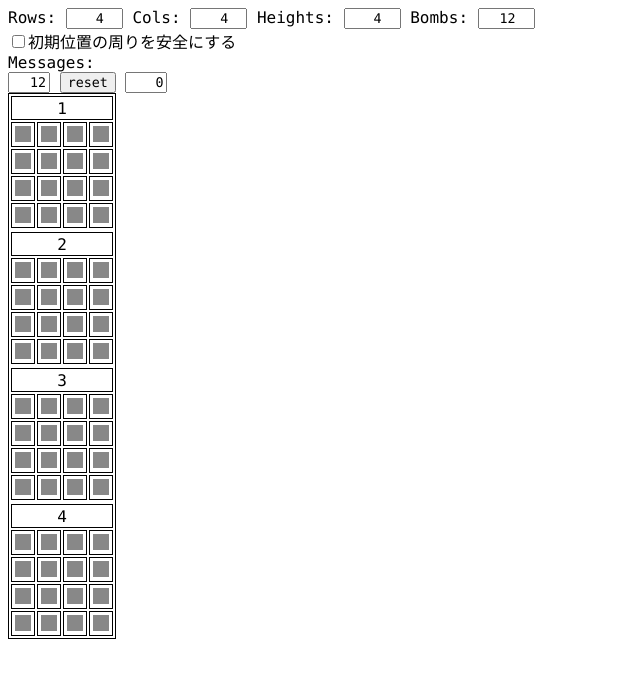
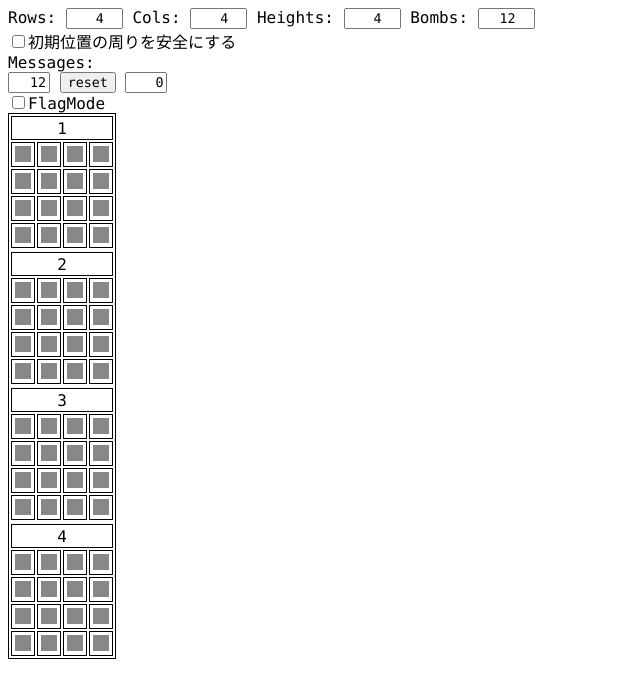
Before and after one commit to UFOnian/MineSweeper3D, a plain HTML site: page index.html in a window 1280 px wide. Shown: the whole page, without its empty margins (0-640 px from the left). Drawn offline with Linux system fonts and the light colour scheme.

Commit message:
flag modeを追加

```diff
--- a/index.html
+++ b/index.html
@@ -65,6 +65,9 @@
       <button id="btnReset">reset</button>
       <input name="inTimer" id="inTimer" type="text" readonly size="3" />
     </div>
+    <div>
+      <label for="isFlagMode"><input type="checkbox" name="isFlagMode" id="isFlagMode" />FlagMode</label>
+    </div>
     <table id="tBoard" draggable="false"></table>
   </div>
   <script defer src="main.js"></script>
```
